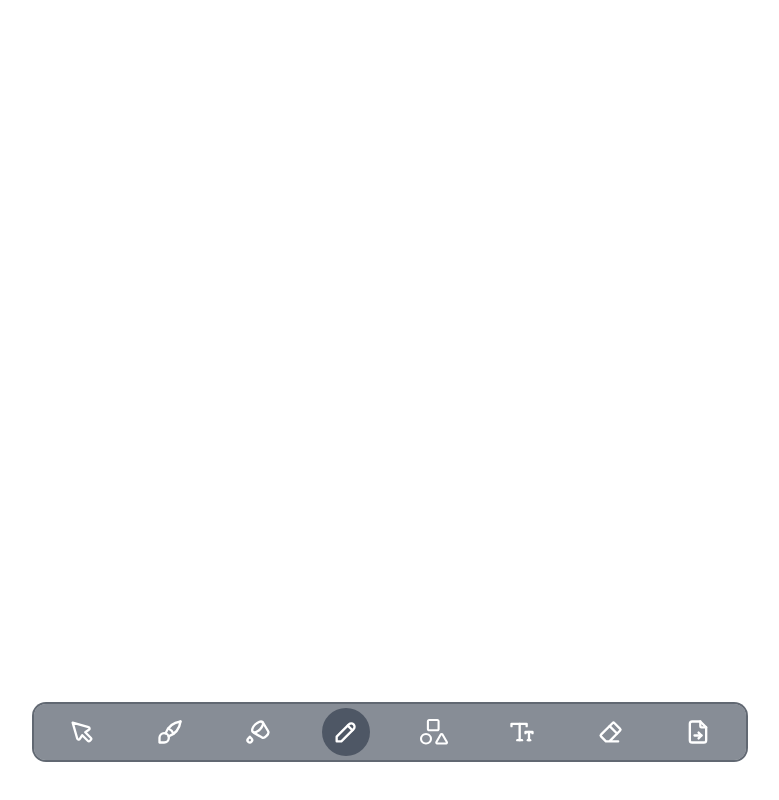
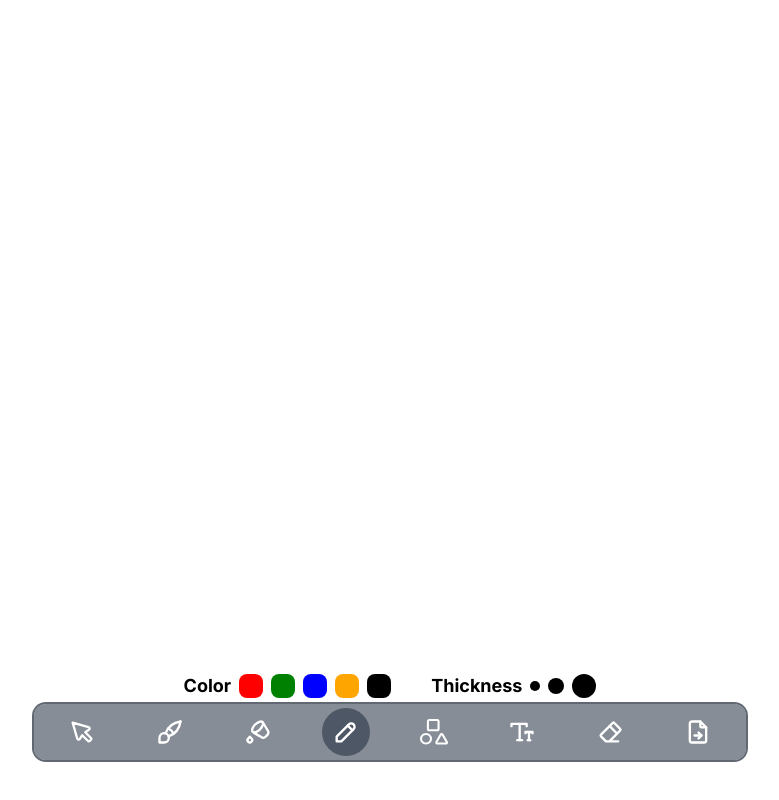
Before and after one commit to joemmalatesta/pikart, a Next.js app: page / in a window 1280 px wide. Both pictures are taken after a click on the button 596 px from the left and 732 px from the top of the page. Shown: the whole page, without its empty margins (250-1029 px from the left). Built offline with nearby package versions, Linux system fonts and the light colour scheme.

Commit message:
color options work now

```diff
--- a/src/app/page.tsx
+++ b/src/app/page.tsx
@@ -10,28 +10,29 @@ import { useState, useEffect } from "react";
 export default function Home() {
 	const [activeTool, setActiveTool] = useState<number>(0);
 	const [textboxList, SetTextboxList] = useState<TextBox[]>([]);
+	const [lineThickness, setLineThickness] = useState<number>(4);
+	const [color, setColor] = useState<string>("Black");
 
-	useEffect(() => {
-		console.log(textboxList)
-	}, [textboxList])
+	// useEffect(() => {
+	// 	console.log('color changed')
+	// }, [color])
 
 	return (
 		<main className="text-5xl w-screen h-screen">
 			{textboxList.map((textbox) => {
 				return (
-					<textarea
-					value={textbox.text}
-					className={`bg-transparent rounded-md p-2 `}
-					style={{
-						position: "absolute",
-						left: `${textbox.x}px`,
-						top: `${textbox.y}px`,
-						width: `${textbox.width}px`,
-						height: `${textbox.height}px`,
-						resize: "none",
-					}}
-				/>
-				)
+					<p
+						key={textbox.x}
+						className={`p-2`}
+						style={{
+							position: "absolute",
+							left: `${textbox.x}px`,
+							top: `${textbox.y}px`,
+						}}
+					>
+						{textbox.text}
+					</p>
+				);
 			})}
 			{activeTool === 5 ? (
 				<div className="absolute inset-0">
@@ -40,13 +41,15 @@ export default function Home() {
 			) : (
 				""
 			)}
-			<Canvas activeToolId={activeTool} />
+			<Canvas activeToolId={activeTool} color={color} lineThickness={lineThickness} />
 			{/* PASS ACTIVE TOOL PROP INTO PAGE */}
-			<div className="absolute flex justify-center bottom-10 right-1/2 translate-x-1/2">
+			<div className="absolute flex flex-col justify-center bottom-10 right-1/2 translate-x-1/2">
+				{activeTool === 3 ? (
+					<DrawingExtras color={color} setColor={setColor} lineThickness={lineThickness} setLineThickness={setLineThickness} />
+				) : (
+					""
+				)}
 				<Toolbar activeToolId={activeTool} setActiveToolId={setActiveTool} />
-			</div>
-			<div className="absolute flex justify-start bottom-1/2 left-10 translate-y-1/2">
-				<DrawingExtras />
 			</div>
 		</main>
 	);
--- a/src/components/canvas.tsx
+++ b/src/components/canvas.tsx
@@ -1,12 +1,17 @@
 "use client";
 
 import { tools } from "@/lib/tools";
+import { color } from "html2canvas/dist/types/css/types/color";
 import { useEffect, useRef, useState } from "react";
 interface CanvasProps {
 	activeToolId: number;
+	color?: string,
+	lineThickness?: number,
 }
 
-const Canvas: React.FC<CanvasProps> = ({ activeToolId }) => {
+const Canvas: React.FC<CanvasProps> = ({ activeToolId, color, lineThickness }) => {
+
+
 	const canvasRef = useRef<HTMLCanvasElement>(null);
 	// Function to safely get the current context
 	const getContext = () => {
@@ -67,8 +72,8 @@ const Canvas: React.FC<CanvasProps> = ({ activeToolId }) => {
 
 		  const ctx = getContext();
 		  if (ctx) {
-			ctx.strokeStyle = 'black';
-			ctx.lineWidth = 10;
+			ctx.strokeStyle = color ? color: "black";
+			ctx.lineWidth = lineThickness ? lineThickness: 4;
 		  }
 
 
@@ -88,11 +93,11 @@ const Canvas: React.FC<CanvasProps> = ({ activeToolId }) => {
 			ctx.strokeStyle = 'white'; // Example for eraser functionality
 			ctx.lineWidth = 15; // Adjust based on activeTool if needed
 		  } else {
-			ctx.strokeStyle = 'black';
-			ctx.lineWidth = 10; // Adjust based on activeTool if needed
+			ctx.strokeStyle = color ? color: "black";
+			ctx.lineWidth = lineThickness ? lineThickness: 4;
 		  }
 		}
-	  }, [activeTool]);
+	  }, [activeTool, color, lineThickness]);
 
 
 	return (
--- a/src/components/drawingExtras.tsx
+++ b/src/components/drawingExtras.tsx
@@ -1,8 +1,49 @@
-export default function DrawingExtras() {
-    return (
-      <div className="flex justify-center flex-col items-around">
+"use client";
+import React, { useState } from "react";
 
+interface TextBoxProps {
+	color: string,
+	setColor: React.Dispatch<React.SetStateAction<string>>,
+  lineThickness: number,
+  setLineThickness: React.Dispatch<React.SetStateAction<number>>
+}
 
-      </div>
-    );
-  }
+const DrawingExtras: React.FC<TextBoxProps> = ({color, setColor, lineThickness, setLineThickness}) => {
+	// Options for colors and line thicknesses
+	const colors = ["Red", "Green", "Blue", "Orange", "Black"];
+	const thicknesses = [5, 8, 12];
+
+	return (
+		<div className="rounded-xl flex justify-center gap-10 p-1 px-6">
+			{/* Color selection */}
+			<div className="text-lg flex items-center justify-between gap-2">
+				<p className="font-bold">Color</p>
+				<div className="flex justify-around items-center gap-2">
+					{colors.map((colorOption) => (
+						<button
+							className={`w-6 h-6 rounded-lg`}
+							key={colorOption}
+							style={{
+								backgroundColor: colorOption.toLowerCase(),
+							}}
+							onClick={() => setColor(colorOption)}
+						></button>
+					))}
+				</div>
+			</div>
+
+			{/* Line thickness selection */}
+			<div className="text-lg flex items-center justify-between gap-2">
+      <p className="font-bold">Thickness</p>
+      <div className="flex items-center justify-center gap-2">
+				{thicknesses.map((thicknessOption) => (
+					<button className={`rounded-full ${lineThickness === thicknessOption? "opacity-60" : ""} `} style={{width: thicknessOption*2, height: thicknessOption*2, backgroundColor: color.toLowerCase(),}} key={thicknessOption}  onClick={() => setLineThickness(thicknessOption)}>
+					</button>
+				))}
+        </div>
+			</div>
+		</div>
+	);
+}
+
+export default DrawingExtras;
--- a/src/components/screenshot.tsx
+++ /dev/null
@@ -1,20 +0,0 @@
-import React from 'react';
-import html2canvas from 'html2canvas';
-
-const screenShot = () => {
-  const takeScreenshot = () => {
-    // Assume you want to capture the whole body for simplicity
-    html2canvas(document.body).then((canvas) => {
-      // Create an image from the canvas
-      const base64image = canvas.toDataURL("image/png");
-      // For example, you can open the image in a new tab like this
-      window.open(base64image, '_blank');
-    });
-  };
-
-  return (
-    <button onClick={takeScreenshot}>Take Screenshot</button>
-  );
-};
-
-export default screenShot;
--- a/src/components/toolbar.tsx
+++ b/src/components/toolbar.tsx
@@ -1,7 +1,6 @@
 import { tools } from "@/lib/tools";
 import { useState, useEffect } from "react";
 import html2canvas from "html2canvas";
-
 
 interface ToolbarProps {
 	activeToolId: number;
@@ -26,6 +25,7 @@ const Toolbar: React.FC<ToolbarProps> = ({ setActiveToolId }) => {
 
 
 	return (
+		<section className="flex flex-col gap-2">
 		<main className="ring-2 rounded-xl ring-gray-800/70 bg-gray-700/60 flex justify-between gap-10 p-1 px-6">
 			{tools.map((tool) => {
 				return (
@@ -47,6 +47,7 @@ const Toolbar: React.FC<ToolbarProps> = ({ setActiveToolId }) => {
 				<img className="w-7" src="icons/export.svg" alt="Export" />
 			</button>
 		</main>
+		</section>
 	);
 };
 
```
Also changed, not shown: 1 other file (tests, documents, lock files or other folders).
